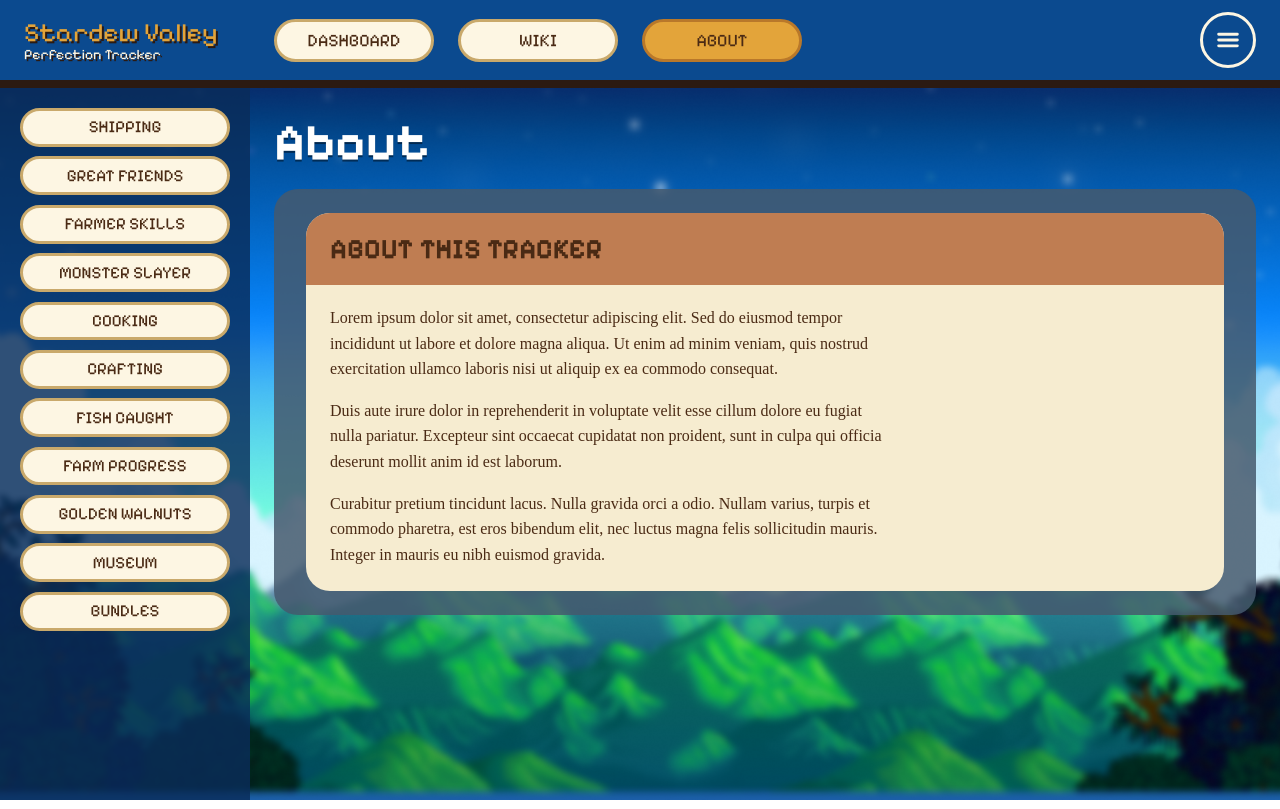
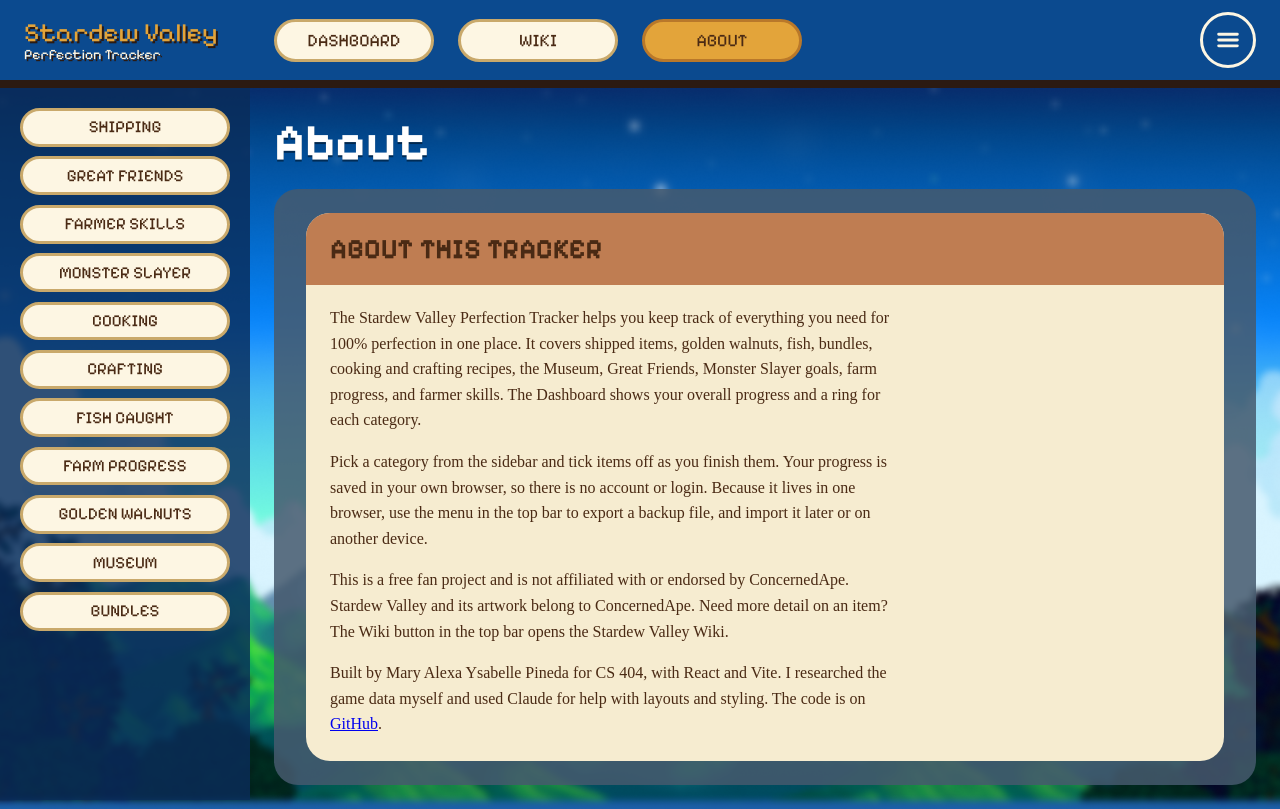
Before and after one commit to hrspnd/stardew-perfection-tracker, a React (Vite) app in the folder client/: page /about in a window 1280 px wide. Built offline with nearby package versions, Linux system fonts and the light colour scheme.

Commit message:
update about

```diff
--- a/client/src/pages/About.jsx
+++ b/client/src/pages/About.jsx
@@ -1,7 +1,7 @@
 import TrackerPage from '../components/TrackerPage'
 
 // About (route: "/about")
-// Placeholder text for now: replace the paragraphs below with the real copy.
+// What the tracker is, how to use it, and credits.
 
 export default function About() {
   return (
@@ -13,19 +13,35 @@
 
         <div className="about-page__body">
           <p>
-            Lorem ipsum dolor sit amet, consectetur adipiscing elit. Sed do eiusmod tempor
-            incididunt ut labore et dolore magna aliqua. Ut enim ad minim veniam, quis nostrud
-            exercitation ullamco laboris nisi ut aliquip ex ea commodo consequat.
+            The Stardew Valley Perfection Tracker helps you keep track of everything you need
+            for 100% perfection in one place. It covers shipped items, golden walnuts, fish,
+            bundles, cooking and crafting recipes, the Museum, Great Friends, Monster Slayer
+            goals, farm progress, and farmer skills. The Dashboard shows your overall progress
+            and a ring for each category.
           </p>
           <p>
-            Duis aute irure dolor in reprehenderit in voluptate velit esse cillum dolore eu
-            fugiat nulla pariatur. Excepteur sint occaecat cupidatat non proident, sunt in culpa
-            qui officia deserunt mollit anim id est laborum.
+            Pick a category from the sidebar and tick items off as you finish them. Your
+            progress is saved in your own browser, so there is no account or login. Because it
+            lives in one browser, use the menu in the top bar to export a backup file, and
+            import it later or on another device.
           </p>
           <p>
-            Curabitur pretium tincidunt lacus. Nulla gravida orci a odio. Nullam varius, turpis
-            et commodo pharetra, est eros bibendum elit, nec luctus magna felis sollicitudin
-            mauris. Integer in mauris eu nibh euismod gravida.
+            This is a free fan project and is not affiliated with or endorsed by ConcernedApe.
+            Stardew Valley and its artwork belong to ConcernedApe. Need more detail on an item?
+            The Wiki button in the top bar opens the Stardew Valley Wiki.
+          </p>
+          <p>
+            Built by Mary Alexa Ysabelle Pineda for CS 404, with React and Vite. I researched
+            the game data myself and used Claude for help with layouts and styling. The code is
+            on{' '}
+            <a
+              href="https://github.com/hrspnd/stardew-perfection-tracker"
+              target="_blank"
+              rel="noopener noreferrer"
+            >
+              GitHub
+            </a>
+            .
           </p>
         </div>
       </section>
```
